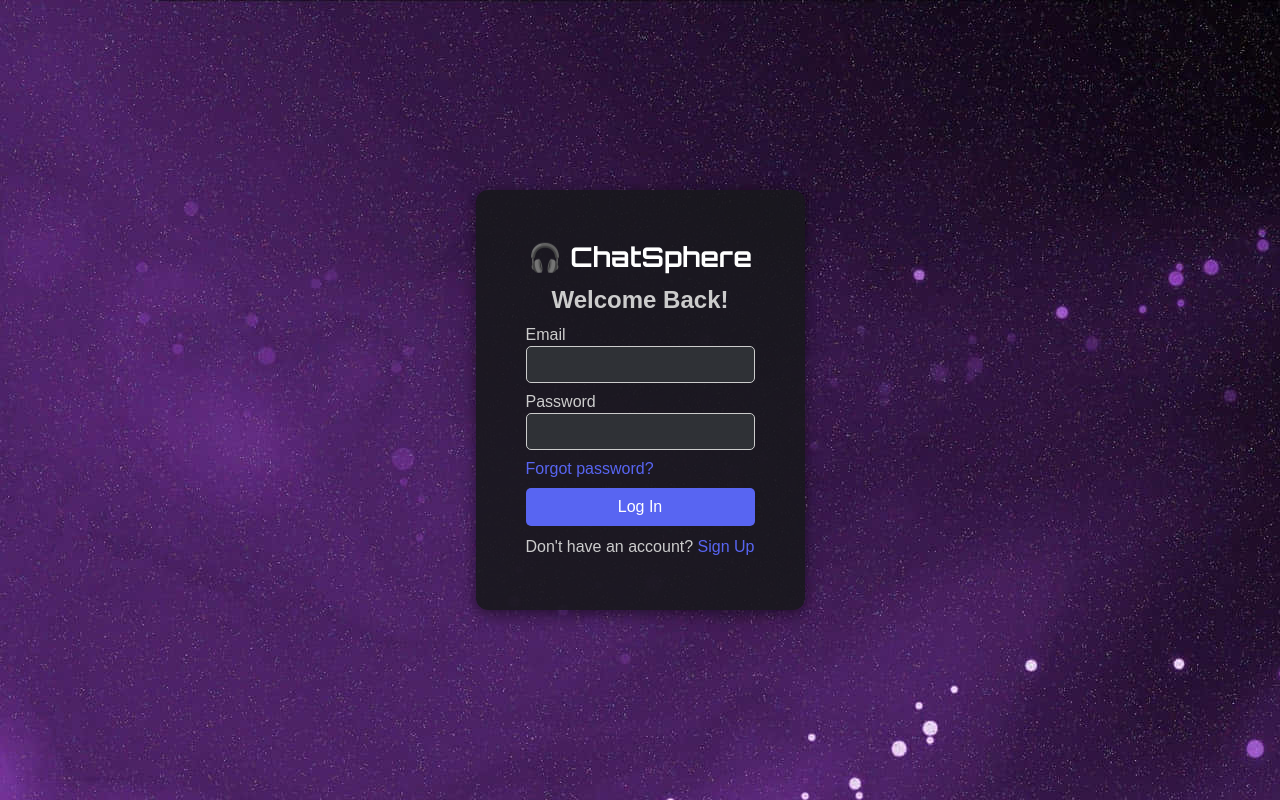
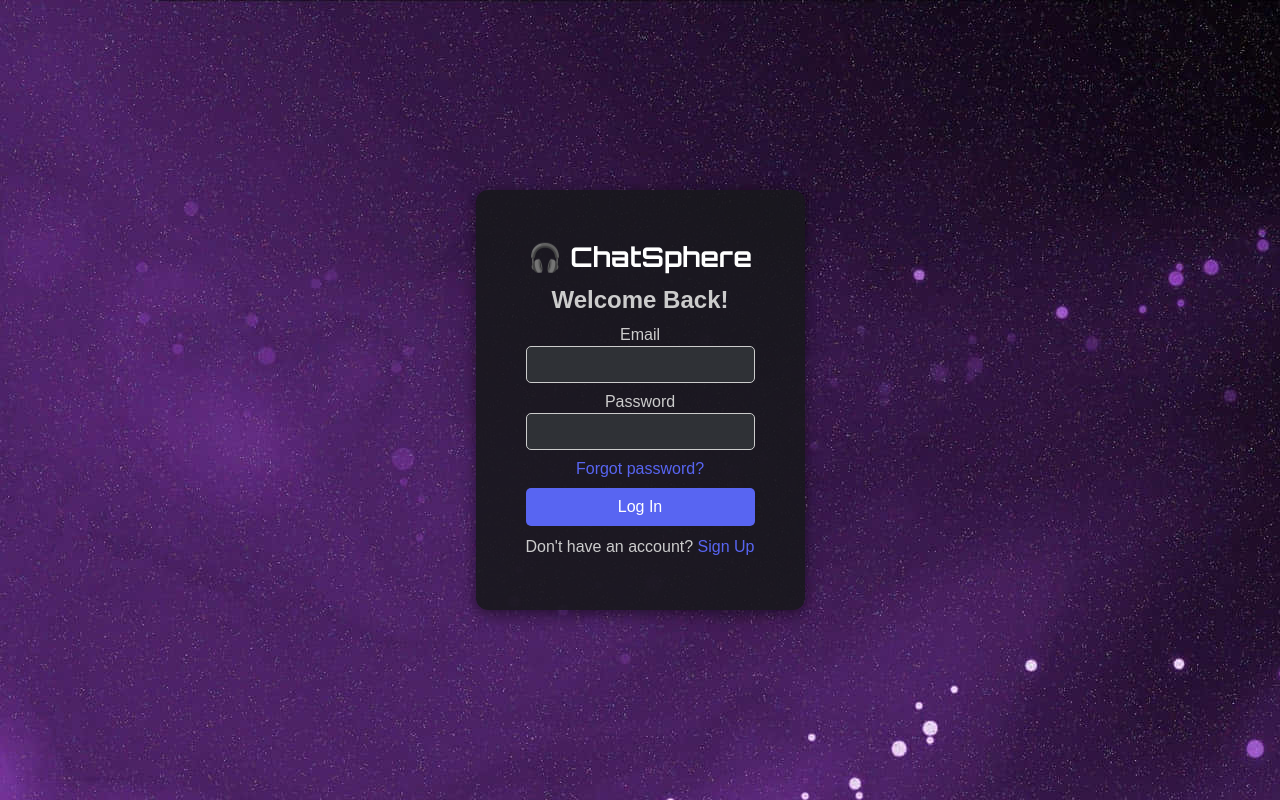
Before and after one commit to AbdurRehmanMalik1/ChattingApp, a React (Vite) app in the folder frontend/: page / in a window 1280 px wide. Built offline with nearby package versions, Linux system fonts and the light colour scheme.

Commit message:
Dynamic html

```diff
--- a/frontend/src/components/Login.jsx
+++ b/frontend/src/components/Login.jsx
@@ -3,24 +3,26 @@ import '../css/index.css';
 import '../css/form.css';
 
 const Login = ({ toggleForm }) => {
+  function capitalizeFirstLetter(str) {
+    if (!str) return '';
+    return str.charAt(0).toUpperCase() + str.slice(1);
+  }
   return (
     <div className="background app-theme-primary">
         <div className="login-container app-theme-secondary">
           <div className="logo">🎧 ChatSphere</div>
           <h2>Welcome Back!</h2>
+
           <form className="login-form">
-            <div className="login-form-row">
-              <label htmlFor="email">Email</label>
-              <input type="email" id="email" required />
-            </div>
-            <div className="login-form-row">
-              <label htmlFor="password">Password</label>
-              <input type="password" id="password" required />
-            </div>
-            <div className="link-container">
+            {['email','password'].map((value,index)=>{
+              return <div className="login-form-row">
+                <label style={{textAlign:"center"}} htmlFor={value}>{capitalizeFirstLetter(value)}</label>
+                <input type={value} id={value} name={value}/>
+              </div>
+            })}
+            <div style={{textAlign:"center"}} className="link-container">
               <a href="#">Forgot password?</a>
             </div>
-
             <button type="submit" className="btn">Log In</button>
           </form>
 
--- a/frontend/src/css/form.css
+++ b/frontend/src/css/form.css
@@ -20,6 +20,11 @@ h2 {
     row-gap: 12px;
     height: 20rem;
   }
+  .login-form{
+    display: flex;
+    flex-direction: column;
+    row-gap: 10px;
+  }
   .login-form-row{
     display: flex;
     flex-direction:column;
@@ -41,11 +46,6 @@ h2 {
     flex-direction: column;
     width: 100%;
     background-color: inherit;
-  }
-  .login-form{
-    display: flex;
-    flex-direction: column;
-    row-gap: 10px;
   }
   label {
     text-align: left;
```
